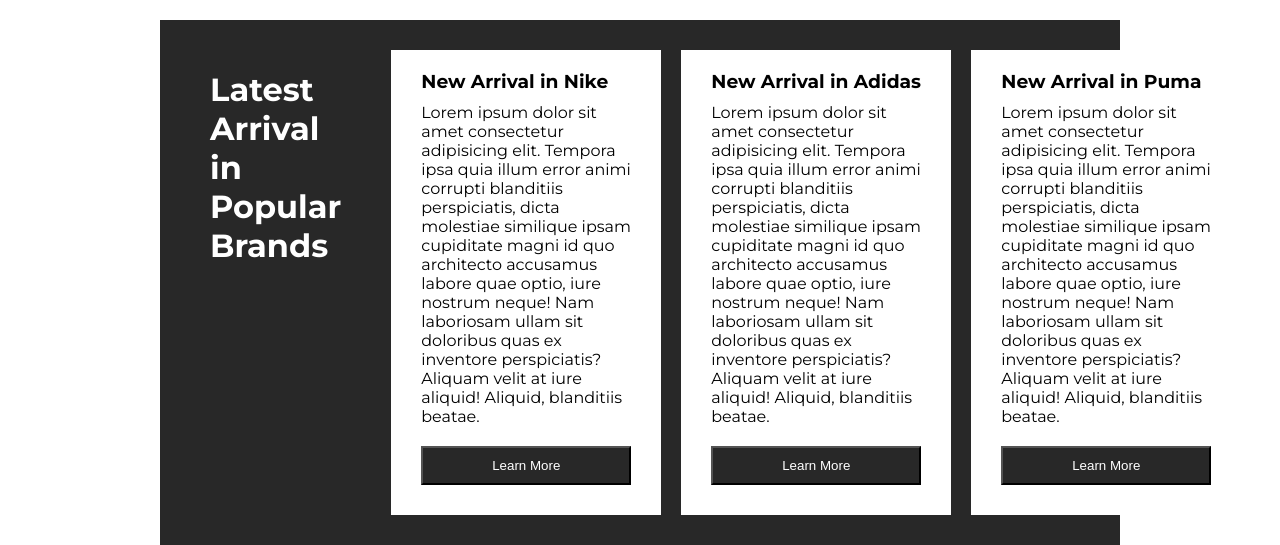
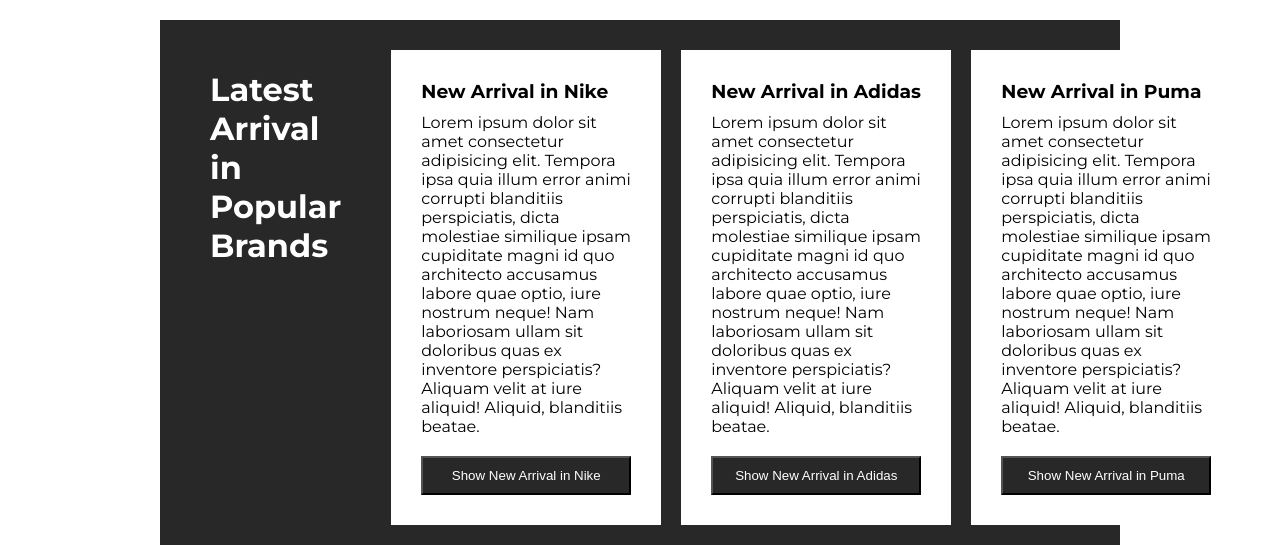
Before and after one commit to mehedi1256/angular-tutorial-ekart, an Angular app: page / in a window 1280 px wide. Shown: the part 4500-5045 px from the top of the page. Built offline with nearby package versions, Linux system fonts and the light colour scheme.

Commit message:
content projection

```diff
--- a/src/app/container/container.component.css
+++ b/src/app/container/container.component.css
@@ -15,3 +15,14 @@
     padding: 20px 30px;
     color: #fff;
 }
+
+.title, .call-to-action {
+    margin: 10px 0px;
+}
+
+.call-to-action {
+    background-color: #282828;
+    color: #fff;
+    width: 100%;
+    padding: 10px 0px;
+}
--- a/src/app/container/container.component.html
+++ b/src/app/container/container.component.html
@@ -22,12 +22,15 @@
 
         <featured-brands>
             <h3 class="title">New Arrival in Nike</h3>
+            <button class="call-to-action">Show New Arrival in Nike</button>
         </featured-brands>
         <featured-brands>
             <h3 class="title">New Arrival in Adidas</h3>
+            <button class="call-to-action">Show New Arrival in Adidas</button>
         </featured-brands>
         <featured-brands>
             <h3 class="title">New Arrival in Puma</h3>
+            <button class="call-to-action">Show New Arrival in Puma</button>
         </featured-brands>
 
     </div>
--- a/src/app/container/featured-brands/featured-brands.component.css
+++ b/src/app/container/featured-brands/featured-brands.component.css
@@ -8,10 +8,3 @@
 .title, .description, .call-to-action {
     margin: 10px 0px;
 }
-
-.call-to-action {
-    background-color: #282828;
-    color: #fff;
-    width: 100%;
-    padding: 10px 0px;
-}
--- a/src/app/container/featured-brands/featured-brands.component.html
+++ b/src/app/container/featured-brands/featured-brands.component.html
@@ -1,5 +1,5 @@
 <div class="ekart-featured-product-item">
-    <ng-content></ng-content>
+    <ng-content select=".title"></ng-content>
     <p class="description">Lorem ipsum dolor sit amet consectetur adipisicing elit. Tempora ipsa quia illum error animi corrupti blanditiis perspiciatis, dicta molestiae similique ipsam cupiditate magni id quo architecto accusamus labore quae optio, iure nostrum neque! Nam laboriosam ullam sit doloribus quas ex inventore perspiciatis? Aliquam velit at iure aliquid! Aliquid, blanditiis beatae.</p>
-    <button class="call-to-action">Learn More</button>
+    <ng-content select=".call-to-action"></ng-content>
 </div>
```
